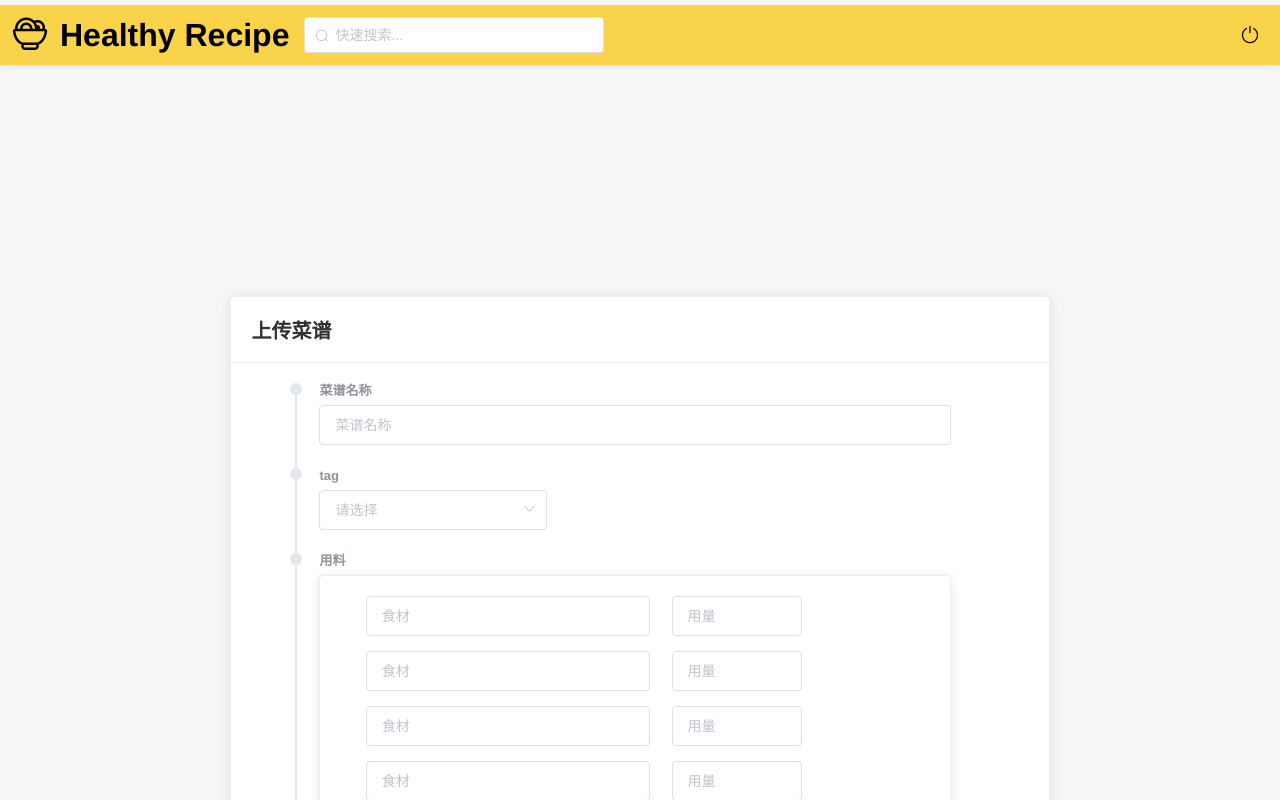
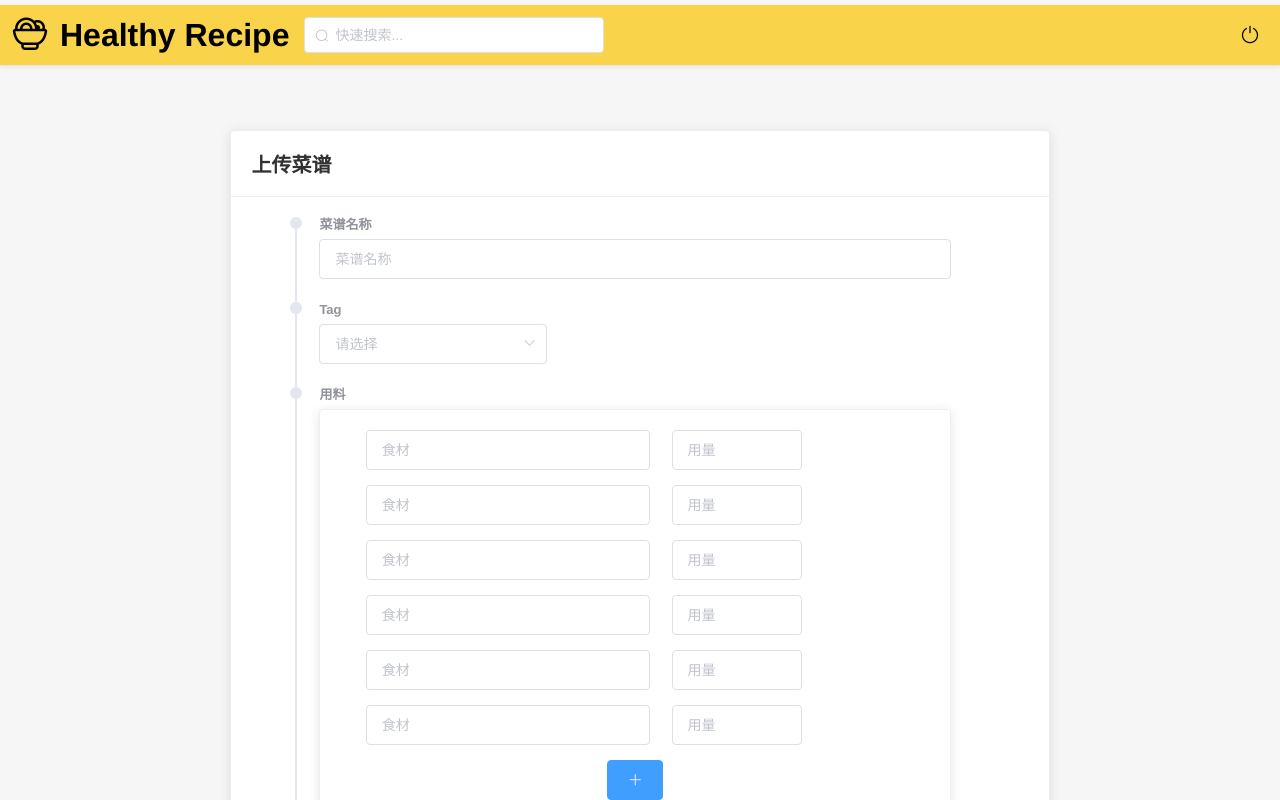
Before and after one commit to sushaoci/RecipeShare-Frontend, a Vue app: page /release in a window 1280 px wide. Shown: the top 800 px of the page. Built offline with nearby package versions, Linux system fonts and the light colour scheme; what mavon-editor would draw is missing.

Commit message:
Update Release.vue

```diff
--- a/src/views/releaseRecipe/Release.vue
+++ b/src/views/releaseRecipe/Release.vue
@@ -12,7 +12,7 @@
                 <el-input v-model="name" placeholder="菜谱名称"></el-input>
               </div>
             </el-timeline-item>
-            <el-timeline-item timestamp="tag" placement="top">
+            <el-timeline-item timestamp="Tag" placement="top">
               <div class="tag">
                 <el-select v-model="tag" placeholder="请选择">
                   <el-option
@@ -122,6 +122,7 @@ export default {
 .middle {
   position: relative;
   margin: 18%;
+  margin-top:5%;
 }
 .button {
   display: flex;
```
